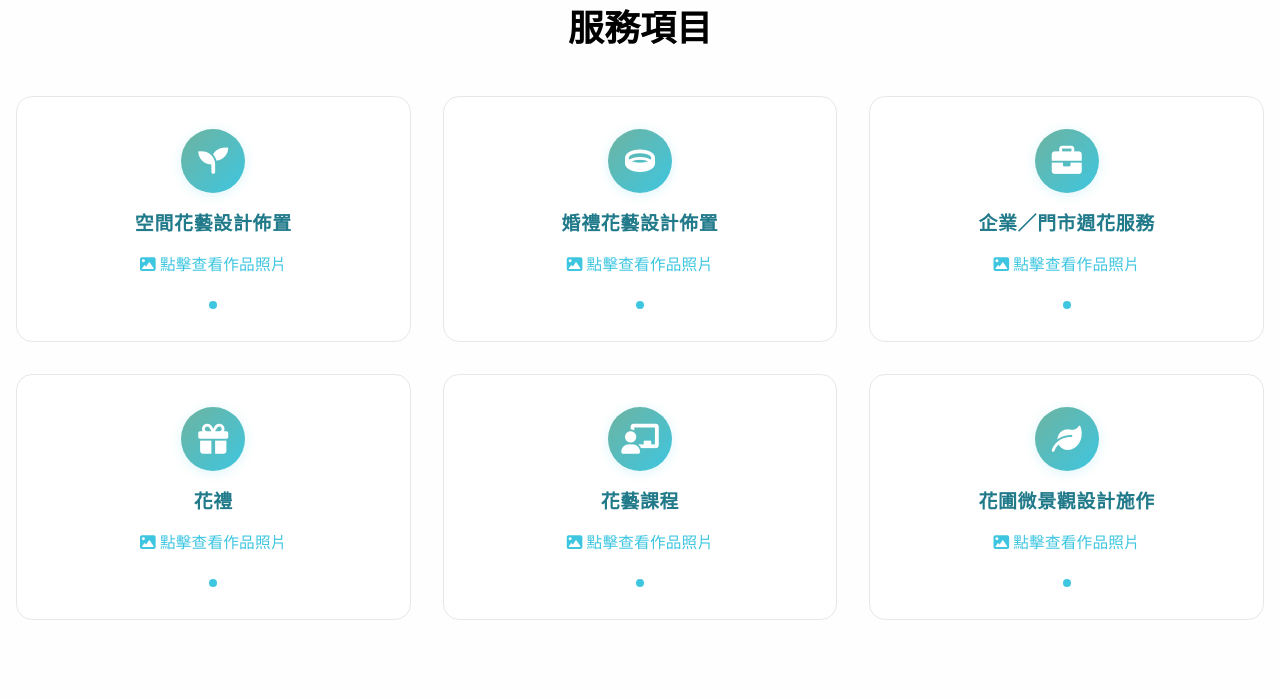
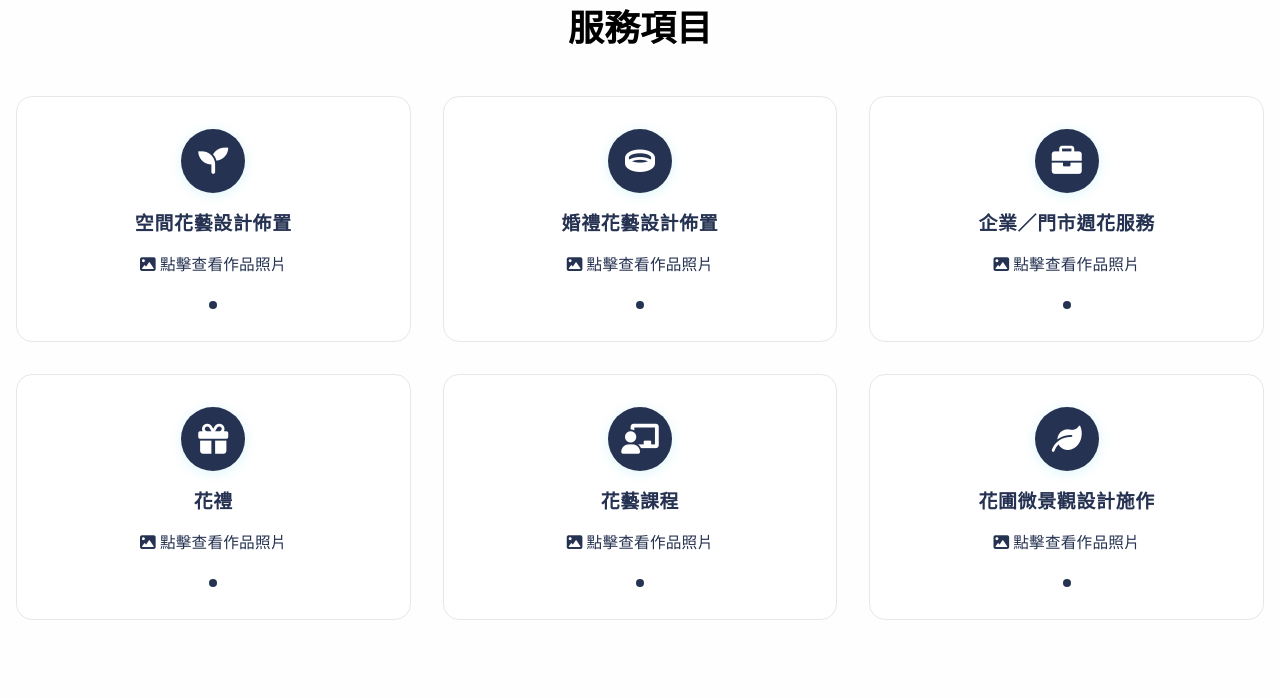
Before and after one commit to Jerrypppppp/jiefei-flower, a website with bundled scripts: page index.html in a window 1280 px wide. Shown: the part 1120-1818 px from the top of the page. Built offline with nearby package versions, Linux system fonts and the light colour scheme; no server answers; grey boxes are pictures that could not be loaded.

Commit message:
服務項目顏色修改

```diff
--- a/index.html
+++ b/index.html
@@ -13,7 +13,7 @@
             theme: {
                 extend: {
                     colors: {
-                        primary: '#ff6b6b',
+                        primary: '#253251',
                         secondary: '#4a4a4a',
                     }
                 }
@@ -34,7 +34,7 @@
             transform: translateY(-10px) scale(1.04);
         }
         .service-card .icon-bg {
-            background: linear-gradient(135deg, #6db3a0 0%, #3ec6e0 100%);
+            background: #253251;
             border-radius: 9999px;
             width: 64px;
             height: 64px;
@@ -52,18 +52,18 @@
             font-size: 1.18rem;
             font-weight: 700;
             letter-spacing: 0.04em;
-            color: #217a8a;
+            color: #253251;
             margin-bottom: 0.5rem;
         }
         .service-card .service-tip {
-            color: #3ec6e0;
+            color: #253251;
             font-size: 0.98rem;
             margin-top: 0.5rem;
             font-weight: 500;
             letter-spacing: 0.01em;
         }
         .service-card .dot {
-            width: 8px; height: 8px; background: #3ec6e0; border-radius: 50%; margin: 1rem auto 0 auto;
+            width: 8px; height: 8px; background: #253251; border-radius: 50%; margin: 1rem auto 0 auto;
         }
         .hero-title {
             font-family: 'Noto Sans TC', 'Montserrat', 'Arial', sans-serif;
```
